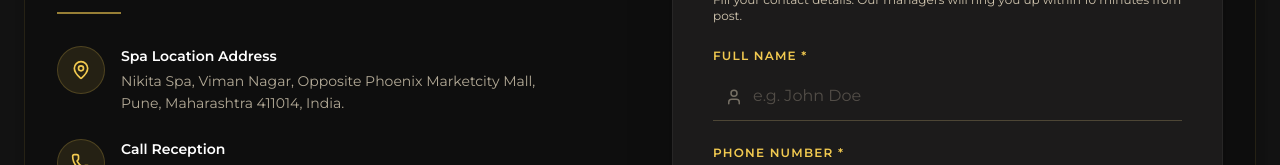
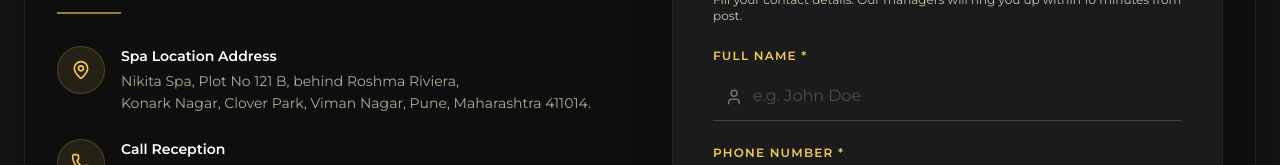
Before and after one commit to nikitaspa/nikitaspa, a React (Vite) app: page /contact in a window 1280 px wide. Shown: the part 306-471 px from the top of the page. Built offline with nearby package versions, Linux system fonts and the light colour scheme; a web font is replaced by a local one.

Commit message:
update: exact spa location address across all pages and schema

```diff
--- a/index.html
+++ b/index.html
@@ -36,9 +36,9 @@
       "telephone": "+918271712580",
       "address": {
         "@type": "PostalAddress",
-        "streetAddress": "Opposite Phoenix Marketcity Mall",
-        "addressLocality": "Viman Nagar",
-        "addressRegion": "Pune",
+        "streetAddress": "Plot No 121 B, behind Roshma Riviera, Konark Nagar, Clover Park",
+        "addressLocality": "Viman Nagar, Pune",
+        "addressRegion": "Maharashtra",
         "postalCode": "411014",
         "addressCountry": "IN"
       },
--- a/src/data.ts
+++ b/src/data.ts
@@ -160,7 +160,7 @@ export const WHY_CHOOSE_US = [
   { icon: 'ShieldCheck', title: '100% Hygiene', desc: 'Premium single-use linens, sterile robes, and deep-cleaned rooms.' },
   { icon: 'Sparkles', title: 'Premium Ambience', desc: 'Calming luxury low-light scent of pure lavender oil.' },
   { icon: 'Leaf', title: 'Organic Oils', desc: 'Non-greasy, authentic cold-pressed botanical essential oils.' },
-  { icon: 'MapPin', title: 'Prime Location', desc: 'Easily accessible premium point close to Phoenix Marketcity, Viman Nagar.' },
+  { icon: 'MapPin', title: 'Prime Location', desc: 'Easily accessible premium point at Plot No 121 B, behind Roshma Riviera, Viman Nagar.' },
   { icon: 'Clock', title: 'Flexible Slots', desc: 'Available late night appointments for high-intensity workdays.' },
   { icon: 'Coffee', title: 'Welcome Drink', desc: 'Complimentary traditional kokum sherbet or herbal immunity infusion tea.' }
 ];
--- a/src/pages/Contact.tsx
+++ b/src/pages/Contact.tsx
@@ -43,8 +43,8 @@ export default function Contact() {
                   <div>
                     <h2 className="font-sans text-sm font-semibold text-white">Spa Location Address</h2>
                     <p className="font-sans text-xs md:text-sm text-[#d0c5af]/85 mt-1 leading-relaxed">
-                      Nikita Spa, Viman Nagar, Opposite Phoenix Marketcity Mall,<br />
-                      Pune, Maharashtra 411014, India.
+                      Nikita Spa, Plot No 121 B, behind Roshma Riviera,<br />
+                      Konark Nagar, Clover Park, Viman Nagar, Pune, Maharashtra 411014.
                     </p>
                   </div>
                 </div>
--- a/src/pages/Home.tsx
+++ b/src/pages/Home.tsx
@@ -319,8 +319,8 @@ export default function Home() {
                 loading="lazy"
               />
               <div className="absolute bottom-4 left-4 bg-[#131313]/90 backdrop-blur-md p-4 rounded border border-[#f2ca50]/20 text-left">
-                <p className="font-serif text-[#f2ca50] text-sm font-semibold tracking-wider">OPPOSITE PHOENIX MARKETCITY</p>
-                <p className="text-[11px] text-[#d0c5af] font-sans mt-0.5">Viman Nagar, Pune, Maharashtra</p>
+                <p className="font-serif text-[#f2ca50] text-sm font-semibold tracking-wider">BEHIND ROSHMA RIVIERA</p>
+                <p className="text-[11px] text-[#d0c5af] font-sans mt-0.5">Plot No 121 B, Viman Nagar, Pune</p>
               </div>
             </div>
 
@@ -753,8 +753,8 @@ export default function Home() {
                   <div>
                     <h4 className="font-sans text-sm font-semibold text-white">Spa Location Address</h4>
                     <p className="font-sans text-xs md:text-sm text-[#d0c5af]/85 mt-1 leading-relaxed">
-                      Nikita Spa, Viman Nagar, Opposite Phoenix Marketcity Mall,<br />
-                      Pune, Maharashtra 411014, India.
+                      Nikita Spa, Plot No 121 B, behind Roshma Riviera,<br />
+                      Konark Nagar, Clover Park, Viman Nagar, Pune, Maharashtra 411014.
                     </p>
                   </div>
                 </div>
```
